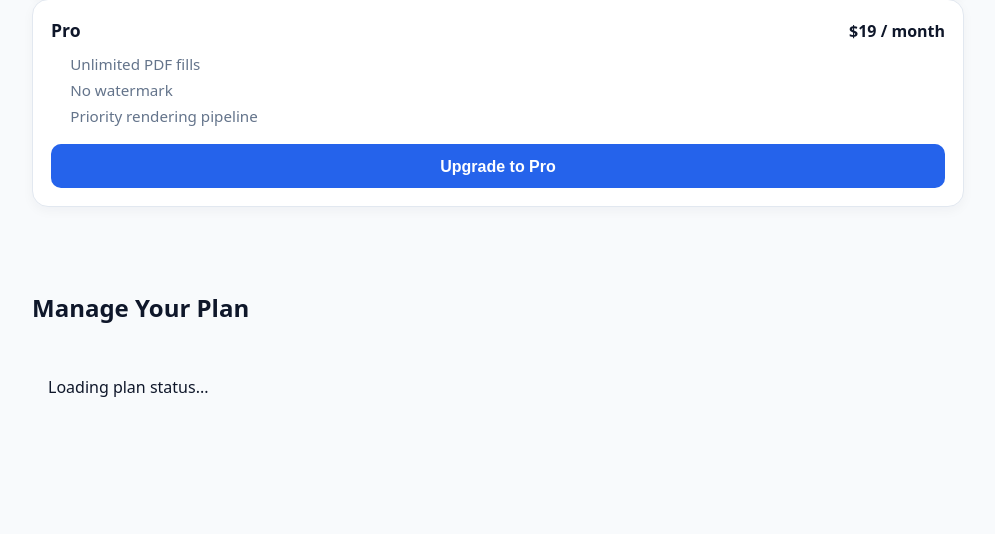
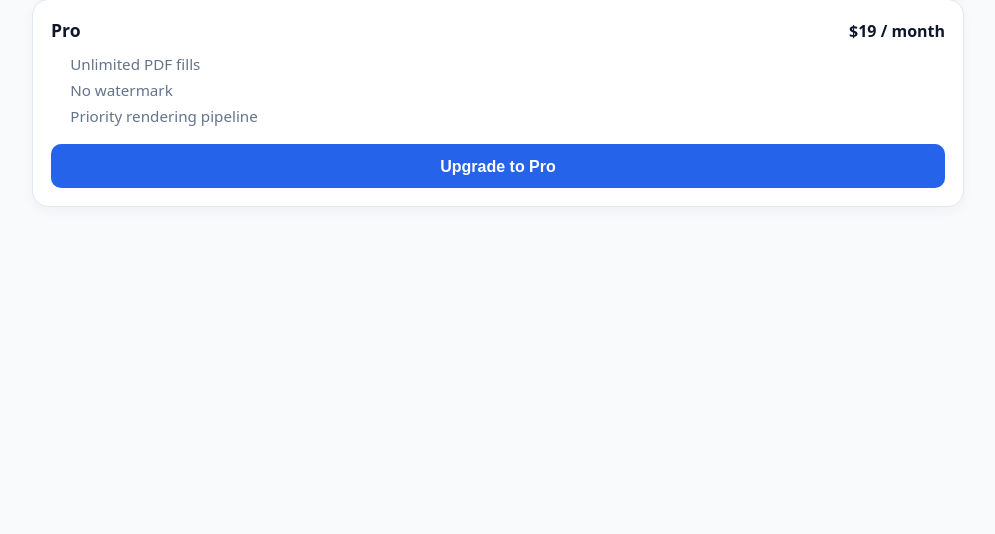
Before and after one commit to Syrtl/formfillai, a FastAPI app: page /pricing in a window 1280 px wide. Shown: the part 618-1152 px from the top of the page, without its empty margins (142-1137 px from the left). After the commit the page ends 825 px from the top, so only its background shows below. Run offline with FastAPI, Linux system fonts and the light colour scheme; parts of the project's set-up code (start-up, migrations or seed data) failed here and were passed over.

Commit message:
Fix Profiles scroll, remove Manage Plan UI, remove loading placeholder
1. Fix Profiles dropdown scroll:
   - Robust scroll handler tries #profiles-section, #profiles, #app-profiles, #pricing in order
   - Uses document.querySelector() for reliable element finding
   - Closes dropdown first, then scrolls
   - Logs warning only in debug mode if no target found

2. Remove Manage Plan UI from bottom:
   - Removed entire 'Manage Your Plan' section with plan status/actions
   - Removed updatePlanStatus() function and all calls to it
   - Removed 'Loading plan status...' placeholder text
   - Profiles section now minimal (just for scroll target)

3. Clean up:
   - No plan management UI at bottom (no conversion distractions)
   - Pro users see only Pro badge in header + hidden pricing
   - Free users see pricing cards normally
   - No loading placeholders - UI updates directly from /api/me

```diff
--- a/static/app.js
+++ b/static/app.js
@@ -366,7 +366,6 @@
                 });
                 if (DEBUG) hudLog(`POST /auth/logout -> status ${response.status}`);
                 await updateAuthUI();
-                updatePlanStatus();
                 if (typeof showToast === 'function') {
                     showToast('Signed out', 'success');
                 }
@@ -727,7 +726,7 @@
         if (DEBUG) hudLog('Fullscreen button handler attached');
     }
 
-    // Profiles menu item
+    // Profiles menu item - robust scroll handler
     const profilesMenuItem = document.getElementById('profiles-menu-item');
     if (profilesMenuItem) {
         profilesMenuItem.addEventListener('click', (e) => {
@@ -735,29 +734,28 @@
             e.stopPropagation();
             if (DEBUG) hudLog('Profiles menu item clicked');
 
-            // Close dropdown
+            // Close dropdown first
             const userPill = document.getElementById('user-pill');
             const userDropdown = document.getElementById('user-dropdown');
             if (userPill) userPill.classList.remove('open');
             if (userDropdown) userDropdown.classList.remove('open');
 
-            // Try to scroll to profiles section (id="profiles-section" or id="profiles"), fallback to pricing
-            const profilesSection = document.getElementById('profiles-section') || document.getElementById('profiles');
-            if (profilesSection) {
-                profilesSection.scrollIntoView({ behavior: 'smooth', block: 'start' });
-                if (DEBUG) hudLog('Scrolled to profiles section');
+            // Try to scroll to profiles section in priority order
+            let targetElement = null;
+            const selectors = ['#profiles-section', '#profiles', '#app-profiles', '#pricing'];
+
+            for (const selector of selectors) {
+                targetElement = document.querySelector(selector);
+                if (targetElement) {
+                    break;
+                }
+            }
+
+            if (targetElement) {
+                targetElement.scrollIntoView({ behavior: 'smooth', block: 'start' });
+                if (DEBUG) hudLog(`Scrolled to ${targetElement.id || targetElement.className}`);
             } else {
-                // Fallback: scroll to pricing section
-                const pricingSection = document.getElementById('pricing') || document.querySelector('.pricing');
-                if (pricingSection) {
-                    pricingSection.scrollIntoView({ behavior: 'smooth', block: 'start' });
-                    if (DEBUG) hudLog('Scrolled to pricing section (profiles fallback)');
-                } else {
-                    if (typeof showToast === 'function') {
-                        showToast('Profiles coming soon', 'info');
-                    }
-                    if (DEBUG) hudLog('Profiles section not found, showing toast');
-                }
+                if (DEBUG) console.warn('Profiles: No target section found (#profiles-section, #profiles, #app-profiles, or #pricing)');
             }
         });
         if (DEBUG) hudLog('Profiles menu item handler attached');
@@ -765,55 +763,6 @@
 
     if (DEBUG) hudLog('All handlers attached');
 });
-
-// Update plan status in profiles section
-async function updatePlanStatus() {
-    const planStatusText = document.getElementById('current-plan-text');
-    const planActions = document.getElementById('plan-actions');
-
-    if (!planStatusText || !planActions) return;
-
-    try {
-        const response = await fetch('/api/me', { credentials: 'include' });
-        if (response.ok) {
-            const data = await response.json();
-            if (data.authenticated) {
-                const isPro = data.is_pro || data.plan === 'pro';
-                if (isPro) {
-                    planStatusText.innerHTML = '<strong>Current Plan: <span style="color: var(--primary);">Pro ✅</span></strong>';
-                    planActions.innerHTML = '<p style="color: var(--text-muted);">You are subscribed to Pro. Enjoy unlimited fills and no watermarks.</p>';
-                } else {
-                    planStatusText.innerHTML = '<strong>Current Plan: <span>Free</span></strong>';
-                    const upgradeBtn = document.getElementById('upgrade-btn');
-                    if (upgradeBtn) {
-                        planActions.innerHTML = '<button type="button" id="upgrade-from-profiles" class="primary" style="margin-top: 0.5rem;">Upgrade to Pro</button>';
-                        const upgradeFromProfiles = document.getElementById('upgrade-from-profiles');
-                        if (upgradeFromProfiles) {
-                            upgradeFromProfiles.addEventListener('click', () => {
-                                const upgradeForm = document.getElementById('upgrade-form');
-                                if (upgradeForm) {
-                                    upgradeForm.scrollIntoView({ behavior: 'smooth', block: 'start' });
-                                    // Trigger upgrade form submission
-                                    const upgradeBtnMain = document.getElementById('upgrade-btn');
-                                    if (upgradeBtnMain) {
-                                        upgradeBtnMain.click();
-                                    }
-                                }
-                            });
-                        }
-                    } else {
-                        planActions.innerHTML = '<p style="color: var(--text-muted);">Upgrade to Pro for unlimited fills and no watermarks.</p>';
-                    }
-                }
-            } else {
-                planStatusText.textContent = 'Please sign in to view your plan.';
-                planActions.innerHTML = '';
-            }
-        }
-    } catch (err) {
-        if (DEBUG) hudLog(`Plan status error: ${err.message}`);
-    }
-}
 
 // Human-friendly field label function
 function prettyLabel(name) {
--- a/templates/index.html
+++ b/templates/index.html
@@ -1153,13 +1153,9 @@
             <p style="color: var(--text-muted);">Enjoy unlimited PDF fills and no watermarks.</p>
         </section>
 
-        <!-- Profiles Section -->
-        <section id="profiles-section" style="padding: 2rem 0; margin: 2rem 0;">
-            <h2>Manage Your Plan</h2>
-            <div id="plan-status" style="padding: 1rem; background: var(--bg-secondary); border-radius: 8px; margin: 1rem 0;">
-                <p id="current-plan-text">Loading plan status...</p>
-                <div id="plan-actions" style="margin-top: 1rem;"></div>
-            </div>
+        <!-- Profiles Section (minimal, for scroll target) -->
+        <section id="profiles-section" style="padding: 2rem 0; margin: 2rem 0; min-height: 200px;">
+            <!-- Minimal section for Profiles menu item scroll target -->
         </section>
             </div>
     </main>
```
Lines whose indentation alone changed are shown as unchanged.
